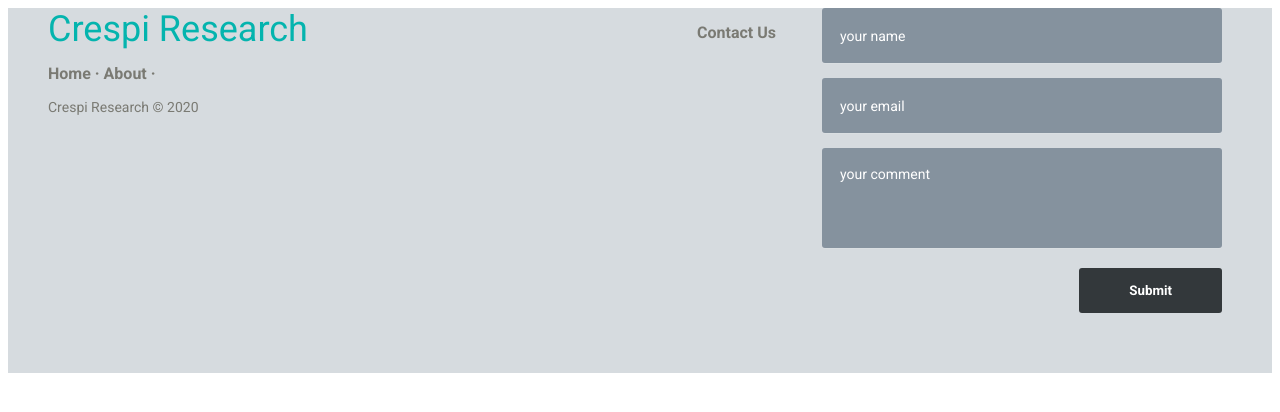
After one commit to silvasm516/citylearn, a Django app: template citylearn/templates/FooterZog.html in a window 1280 px wide. The commit adds this page. Shown: the top 412 px of the page. Run offline with Django 5.2, Linux system fonts and the light colour scheme; the template is opened without the code that fills it, so the values that code supplies are empty.

Commit message:
replaced footer

```diff
--- /dev/null
+++ b/citylearn/templates/FooterZog.html
@@ -0,0 +1,297 @@
+<!DOCTYPE html>
+<html>
+<head>
+	<title>Footer Two</title>
+
+	<style>
+{% block footerStyle %}
+	@import url(https://fonts.googleapis.com/css?family=Roboto:400,500,300,700);
+
+* {
+  font-family: Roboto;
+}
+
+.footer-distributed{
+    border: 0 none !important;
+	background: #D6DBDF;
+	<!--background-color: #B7BBB9-->
+	box-shadow: 0 1px 1px 0 rgba(0, 0, 0, 0.12);
+	box-sizing: border-box;
+	width: 100%;
+	font: bold 16px sans-serif;
+	text-align: left;
+	padding:0px 50px 60px 40px;
+	overflow: hidden;
+}
+
+section {
+  width: 100%;
+  display: inline-block;
+  background: #ccc;
+
+  height: 60vh;
+  text-align: center;
+  font-size: 22px;
+  font-weight: 700;
+  text-decoration: underline;
+}
+
+
+/* Footer left */
+
+.footer-distributed .footer-left{
+	float: left;
+}
+
+/* The company logo */
+
+.footer-distributed h3{
+	color:  #04B4AE;
+	font: normal 36px 'Roboto', cursive;
+	margin: 0 0 10px;
+}
+
+.footer-distributed h3 span{
+	color:#04B4AE;
+}
+
+/* Footer links */
+
+.footer-distributed .footer-links{
+	color:  #ffffff;
+	margin: 0 0 10px;
+	padding: 0;
+}
+
+.footer-distributed .footer-links a{
+	display:inline-block;
+	line-height: 1.8;
+	text-decoration: none;
+	color:  inherit;
+}
+
+.footer-distributed .footer-company-name{
+	color:  #8f9296;
+	font-size: 14px;
+	font-weight: normal;
+	margin: 0;
+}
+
+/* Footer social icons */
+
+.footer-distributed .footer-icons{
+	margin-top: 40px;
+}
+
+.footer-distributed .footer-icons a{
+	display: inline-block;
+	width: 35px;
+	height: 35px;
+	cursor: pointer;
+	background-color:  #33383b;
+	border-radius: 2px;
+
+	font-size: 20px;
+	color: #ffffff;
+	text-align: center;
+	line-height: 35px;
+
+	margin-right: 3px;
+	margin-bottom: 5px;
+}
+
+/* Footer Right */
+
+.footer-distributed .footer-right{
+	float: right;
+}
+
+.footer-distributed .footer-right p{
+	display: inline-block;
+	vertical-align: top;
+	margin: 15px 42px 0 0;
+	color: #ffffff;
+}
+
+/* The contact form */
+
+.footer-distributed form{
+	display: inline-block;
+}
+
+.footer-distributed form input,
+.footer-distributed form textarea{
+	display: block;
+	border-radius: 3px;
+	box-sizing: border-box;
+	background-color:  #85929E;
+	box-shadow: 0 1px 0 0 rgba(255, 255, 255, 0.1);
+	border: none;
+	resize: none;
+
+	font: inherit;
+	font-size: 14px;
+	font-weight: normal;
+	color:  #d1d2d2;
+
+	width: 400px;
+	padding: 18px;
+}
+
+.footer-distributed ::-webkit-input-placeholder {
+	color: #ffffff;
+
+}
+
+.footer-distributed ::-moz-placeholder {
+	color:  #5c666b;
+	opacity: 1;
+}
+
+.footer-distributed :-ms-input-placeholder{
+	color:  #5c666b;
+}
+
+
+.footer-distributed form input{
+	height: 55px;
+	margin-bottom: 15px;
+}
+
+.footer-distributed form textarea{
+	height: 100px;
+	margin-bottom: 20px;
+}
+
+.footer-distributed form button{
+	border-radius: 3px;
+	background-color:  #33383b;
+	color: #ffffff;
+	border: 0;
+	padding: 15px 50px;
+	font-weight: bold;
+	float: right;
+}
+
+/* If you don't want the footer to be responsive, remove these media queries */
+
+@media (max-width: 1000px) {
+
+	.footer-distributed {
+		font: bold 14px sans-serif;
+		width: 100%;
+	}
+
+	.footer-distributed .footer-company-name{
+		font-size: 12px;
+	}
+
+	.footer-distributed form input,
+	.footer-distributed form textarea{
+		width: 100%;
+	}
+
+	.footer-distributed form button{
+		padding: 10px 35px;
+	}
+
+}
+
+@media (max-width: 800px){
+
+	.footer-distributed{
+		padding: 30px;
+		width: 100%;
+	}
+
+	.footer-distributed .footer-left,
+	.footer-distributed .footer-right{
+		float: none;
+		max-width: 800px;
+		margin: 0 auto;
+		width: 100%;
+	}
+
+	.footer-distributed .footer-left{
+		margin-bottom: 40px;
+		width: 100%;
+	}
+
+	.footer-distributed form{
+		margin-top: 30px;
+	}
+
+	.footer-distributed form{
+		display: block;
+	}
+
+	.footer-distributed form button{
+		float: none;
+	}
+}
+{% endblock %}
+	</style>
+
+
+</head>
+<body>
+
+
+<footer class="footer-distributed">
+
+			<div class="footer-left">
+
+				<h3>Crespi<span> Research</span></h3>
+
+				<p class="footer-links" style="color: #7A7A73">
+					<a href="https://silvasm5168.wixsite.com/my-site" style="color: #7A7A73">Home</a>
+
+					·
+
+
+
+					<a href="https://silvasm5168.wixsite.com/my-site/about" style="color: #7A7A73">About</a>
+
+
+					·
+
+				</p>
+
+				<p class="footer-company-name" style="color: #7A7A73">Crespi Research © 2020</p>
+
+
+
+			</div>
+
+			<div class="footer-right">
+
+				<p style="color: #7A7A73">Contact Us</p>
+
+			<!-- <form action="https://getform.io/f/6284a121-1fd8-40fd-9d5c-7949acc0dc04" method= "POST">
+                {% csrf_token %}
+                <input type="text" name="name" placeholder="your name">
+                <input type="email" name="email" placeholder= "your email">
+                <input type="text" name="message" placeholder="your comment">
+				<input type= "submit" value= "send" style= "color:#ffffff;">
+				</form> -->
+
+			<form action="https://api.web3forms.com/submit" method="POST">
+				 {% csrf_token %}
+				<input type="hidden" name="access_key" value="de7d577e-8432-439e-9b9f-b0cf19ffa2bf">
+				<input type="text" name="name" placeholder="your name"required>
+				<input type="email" name="email" placeholder= "your email"required>
+				<textarea name="message" placeholder="your comment"required></textarea>
+				<button type="submit">Submit</button>
+            </form>
+            </div>
+
+
+
+
+
+
+		</footer>
+
+
+</body>
+</html>
--- a/citylearn/templates/base.html
+++ b/citylearn/templates/base.html
@@ -46,7 +46,7 @@
 <br>
 <footer>
  {% block Footer %}
- {% include 'Footer98.html' %}
+ {% include 'FooterZog.html' %}
  {% endblock %}
 </footer>
 <br>
```
Also changed, not shown: citylearn/templates/Footer988.html (renamed from citylearn/templates/Footer98.html).
